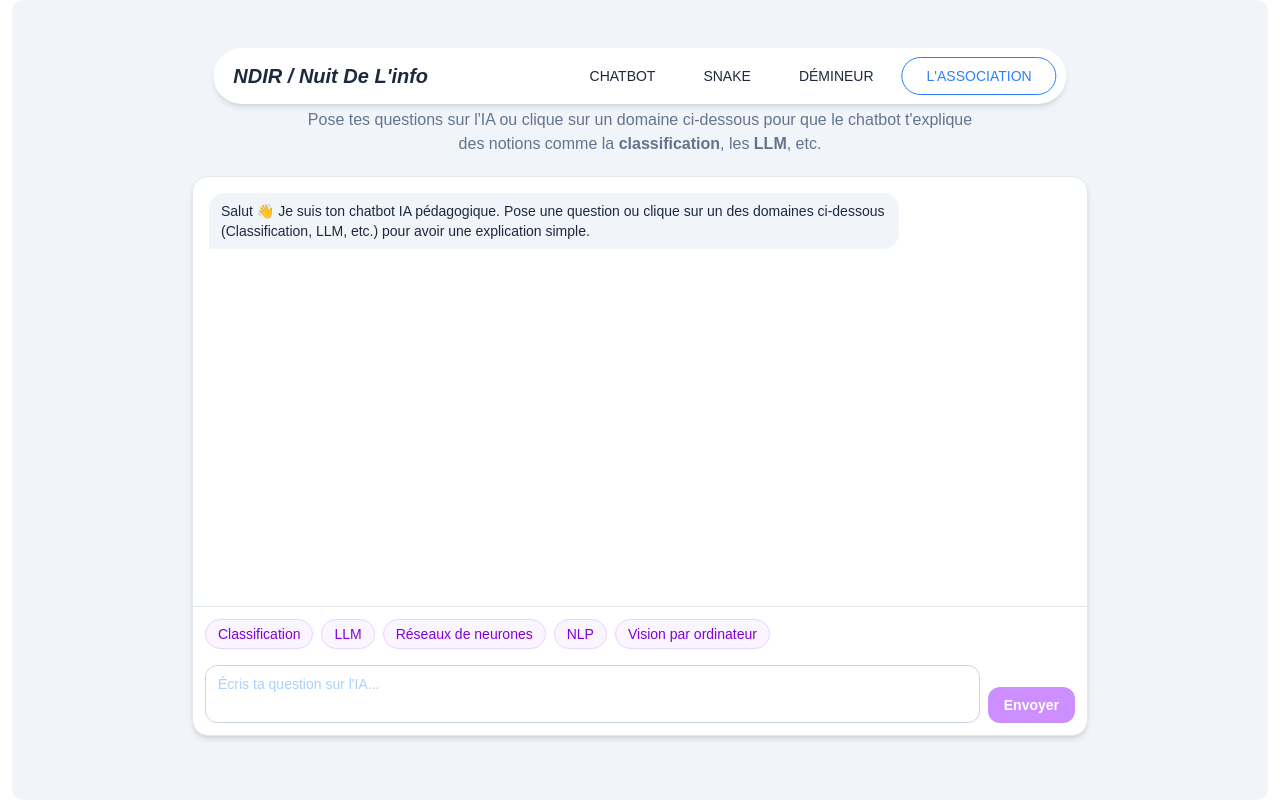
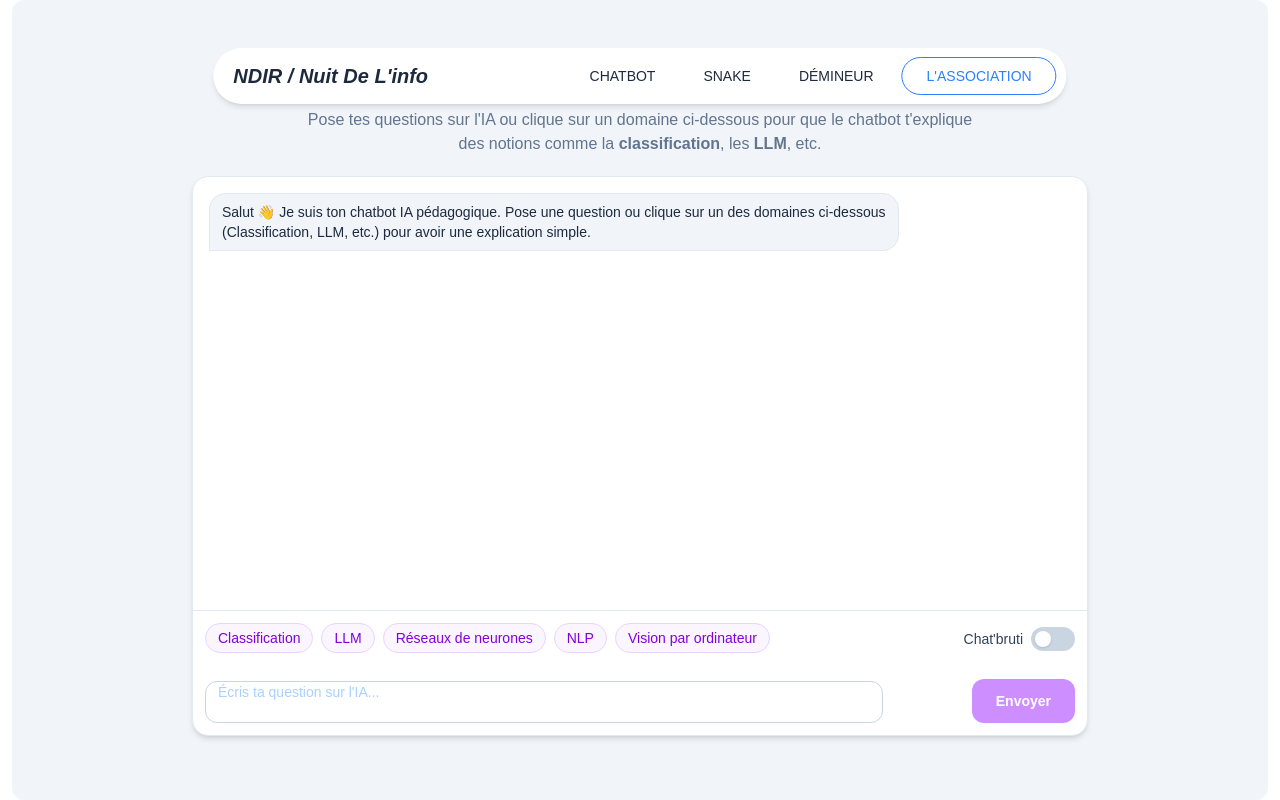
Before and after one commit to ErwanCoubret/ndi-2025, a Next.js app in the folder next-app/: page /chatbot in a window 1280 px wide. Shown: the top 800 px of the page. Built offline with nearby package versions, Linux system fonts and the light colour scheme.

Commit message:
Add chatbruti mode

```diff
--- a/next-app/app/components/chatbot/ChatbotContent.tsx
+++ b/next-app/app/components/chatbot/ChatbotContent.tsx
@@ -52,9 +52,12 @@ export default function ChatbotContent() {
     },
   ]);
   const [input, setInput] = useState("");
+  const [useCustomSystemPrompt, setUseCustomSystemPrompt] = useState(false);
   const [isLoading, setIsLoading] = useState(false);
   const [error, setError] = useState<string | null>(null);
   const endOfMessagesRef = useRef<HTMLDivElement | null>(null);
+
+  const isDumbMode = useCustomSystemPrompt;
 
   useEffect(() => {
     if (endOfMessagesRef.current) {
@@ -80,6 +83,7 @@ export default function ChatbotContent() {
         headers: { "Content-Type": "application/json" },
         body: JSON.stringify({
           messages: nextMessages,
+          systemPromptCustom: useCustomSystemPrompt ? 1 : 0,
         }),
       });
 
@@ -131,7 +135,13 @@ export default function ChatbotContent() {
 
   return (
     <div className="w-full h-fit pb-1 px-1 lg:pb-3 lg:px-3">
-      <div className="w-full h-full min-h-screen flex flex-col items-center justify-center bg-slate-100 py-10 px-4 rounded xl:rounded-xl relative overflow-hidden">
+      <div
+        className={`w-full h-full min-h-screen flex flex-col items-center justify-center py-10 px-4 rounded xl:rounded-xl relative overflow-hidden transition-colors duration-300 ${
+          isDumbMode
+            ? "bg-gradient-to-br from-yellow-100 via-pink-100 to-lime-100"
+            : "bg-slate-100"
+        }`}
+      >
         <div className="w-full max-w-4xl flex flex-col gap-5">
           <header className="text-center space-y-2">
             <p className="text-3xl text-purple-400 font-bold">Chatbot Page</p>
@@ -143,7 +153,13 @@ export default function ChatbotContent() {
             </p>
           </header>
 
-          <div className="flex flex-col bg-white rounded-2xl shadow-md border border-slate-200 h-[70vh] max-h-[720px]">
+          <div
+            className={`flex flex-col rounded-2xl border h-[70vh] max-h-[720px] shadow-md transition-colors duration-300 ${
+              isDumbMode
+                ? "bg-white/90 backdrop-blur border-amber-200 shadow-[0_15px_60px_-30px_rgba(249,115,22,0.4)]"
+                : "bg-white border-slate-200"
+            }`}
+          >
             {/* Zone des messages */}
             <div className="flex-1 overflow-y-auto p-4 space-y-3">
               {messages.map((msg, idx) => (
@@ -154,10 +170,14 @@ export default function ChatbotContent() {
                   }`}
                 >
                   <div
-                    className={`max-w-[80%] rounded-2xl px-3 py-2 text-sm whitespace-pre-wrap ${
+                    className={`max-w-[80%] rounded-2xl px-3 py-2 text-sm whitespace-pre-wrap border ${
                       msg.role === "user"
-                        ? "bg-purple-500 text-white rounded-br-none"
-                        : "bg-slate-100 text-slate-800 rounded-bl-none"
+                        ? isDumbMode
+                          ? "bg-lime-400 text-black rounded-br-none border-lime-500 shadow-sm"
+                          : "bg-purple-500 text-white rounded-br-none border-purple-500"
+                        : isDumbMode
+                          ? "bg-gradient-to-r from-amber-50 via-pink-50 to-lime-50 text-amber-900 rounded-bl-none border-amber-200 shadow"
+                          : "bg-slate-100 text-slate-800 rounded-bl-none border-slate-200"
                     }`}
                   >
                     {msg.role === "assistant" ? (
@@ -185,7 +205,11 @@ export default function ChatbotContent() {
                     type="button"
                     disabled={isLoading}
                     onClick={() => handleTopicClick(topic.prompt)}
-                    className="text-xs md:text-sm px-3 py-1 rounded-full border border-purple-200 bg-purple-50 text-purple-700 hover:bg-purple-100 disabled:opacity-60 disabled:cursor-not-allowed transition"
+                    className={`text-xs md:text-sm px-3 py-1 rounded-full border transition disabled:opacity-60 disabled:cursor-not-allowed ${
+                      isDumbMode
+                        ? "border-amber-300 bg-amber-50 text-amber-800 hover:bg-amber-100"
+                        : "border-purple-200 bg-purple-50 text-purple-700 hover:bg-purple-100"
+                    }`}
                   >
                     {topic.label}
                   </button>
@@ -201,22 +225,51 @@ export default function ChatbotContent() {
               {/* Zone de saisie */}
               <form
                 onSubmit={handleSubmit}
-                className="flex items-end gap-2 pt-1"
+                className="flex flex-col gap-3 pt-1"
               >
+                <div className="flex gap-3 items-end">
                   <textarea
                     rows={2}
-                  className="flex-1 resize-none rounded-xl border border-slate-300 px-3 py-2 text-sm focus:outline-none focus:ring-2 focus:ring-purple-400 focus:border-transparent max-h-32"
+                    className={`flex-1 resize-none auto-grow rounded-xl border px-3 text-sm focus:outline-none focus:ring-2 transition ${
+                      isDumbMode
+                        ? "border-amber-300 focus:ring-amber-400 focus:border-amber-300 bg-white/80"
+                        : "border-slate-300 focus:ring-purple-400 focus:border-transparent"
+                    }`}
                     placeholder="Écris ta question sur l'IA..."
                     value={input}
                     onChange={(e) => setInput(e.target.value)}
                   />
+
+                  <div className="flex flex-col items-end gap-2 min-w-[180px]">
+                    <div className="flex items-center justify-end gap-2 text-xs md:text-sm text-slate-700 mb-5 mt-[-3em]">
+                      <span className="font-medium">Chat'bruti</span>
+                      <label className="relative inline-flex h-6 w-11 items-center">
+                        <input
+                          type="checkbox"
+                          className="peer sr-only"
+                          checked={useCustomSystemPrompt}
+                          onChange={(e) => setUseCustomSystemPrompt(e.target.checked)}
+                          disabled={isLoading}
+                          aria-label="Activer le mode system prompt custom"
+                        />
+                        <span className="absolute inset-0 rounded-full bg-slate-300 transition peer-checked:bg-gradient-to-r peer-checked:from-amber-400 peer-checked:to-pink-500 peer-focus:ring-2 peer-focus:ring-offset-2 peer-focus:ring-purple-300" />
+                        <span className="absolute left-1 top-1 h-4 w-4 rounded-full bg-white shadow transition peer-checked:translate-x-5" />
+                      </label>
+                    </div>
+
                     <button
                       type="submit"
                       disabled={isLoading || !input.trim()}
-                  className="inline-flex items-center justify-center rounded-xl px-4 py-2 text-sm font-semibold bg-purple-500 text-white hover:bg-purple-600 disabled:opacity-60 disabled:cursor-not-allowed transition"
+                      className={`inline-flex items-center justify-center rounded-xl px-6 py-3 text-sm font-semibold transition disabled:opacity-60 disabled:cursor-not-allowed ${
+                        isDumbMode
+                          ? "bg-gradient-to-r from-amber-400 to-pink-500 text-white shadow-md hover:opacity-90"
+                          : "bg-purple-500 text-white hover:bg-purple-600"
+                      }`}
                     >
                       {isLoading ? "Envoi..." : "Envoyer"}
                     </button>
+                  </div>
+                </div>
               </form>
             </div>
           </div>
```
Also changed, not shown: 1 other file (tests, documents, lock files or other folders). Lines whose indentation alone changed are shown as unchanged.
